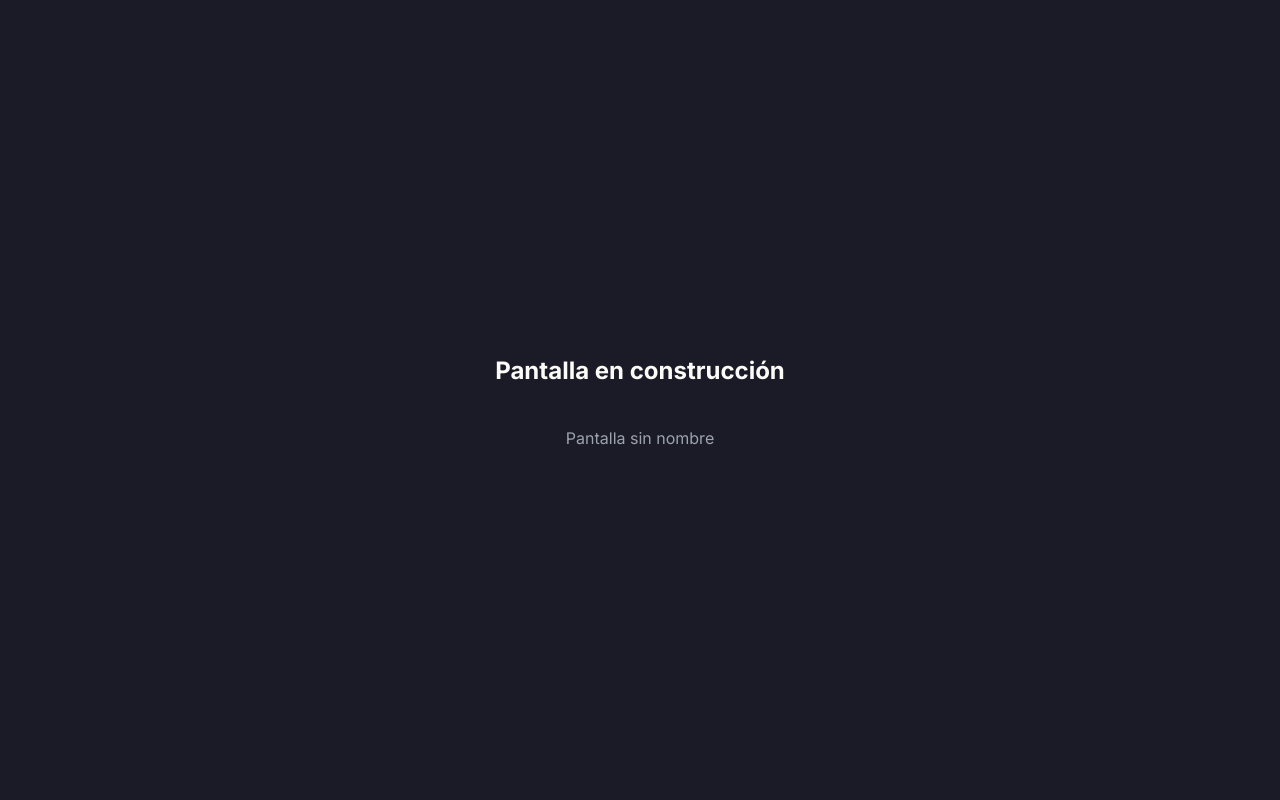
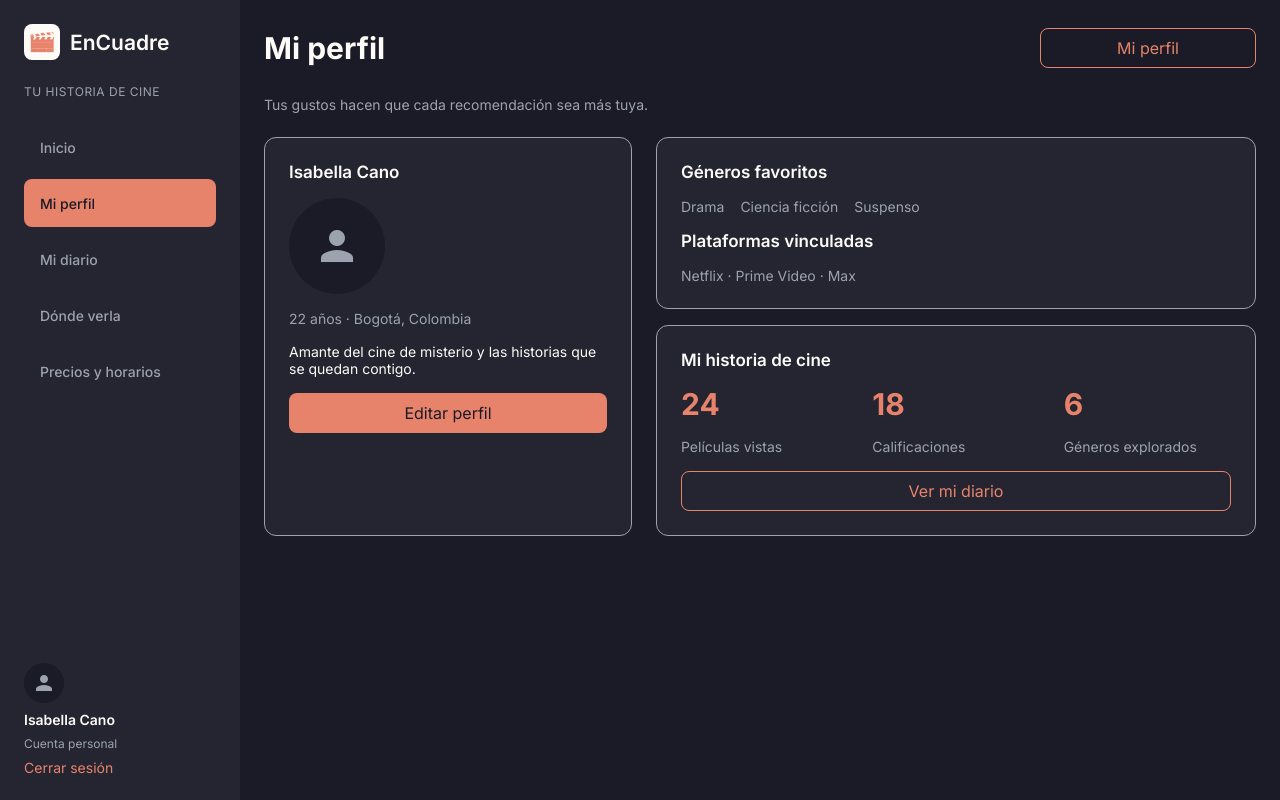
Before and after one commit to isalozanoron/EnCuadre, an Angular app in the folder encuadre-web/: page /mi-perfil in a window 1280 px wide. Built offline with nearby package versions, Linux system fonts and the light colour scheme.

Commit message:
Pantalla Mi perfil (Web)
- Tarjeta de datos personales, generos favoritos, plataformas vinculadas

```diff
--- a/encuadre-web/src/app/app.routes.ts
+++ b/encuadre-web/src/app/app.routes.ts
@@ -1,13 +1,15 @@
 import { Routes } from '@angular/router';
 import { InicioComponent } from './pages/inicio/inicio.component';
+import { PerfilComponent } from './pages/perfil/perfil.component';
 import { EnConstruccionComponent } from './shared/en-construccion/en-construccion.component';
 
 export const routes: Routes = [
   { path: '', redirectTo: 'inicio', pathMatch: 'full' },
   { path: 'inicio', component: InicioComponent },
+  { path: 'mi-perfil', component: PerfilComponent },
 
   // Pantallas de Isabella pendientes (Web): reemplazar por su componente real cuando existan
-  { path: 'mi-perfil', component: EnConstruccionComponent, data: { nombre: 'Mi perfil (pendiente)' } },
+  { path: 'editar-perfil', component: EnConstruccionComponent, data: { nombre: 'Editar perfil (pendiente)' } },
   { path: 'mi-diario', component: EnConstruccionComponent, data: { nombre: 'Mi diario (pendiente)' } },
   { path: 'precios-y-horarios', component: EnConstruccionComponent, data: { nombre: 'Comparar precios y horarios (pendiente)' } },
 
--- a/encuadre-web/src/app/pages/inicio/inicio.component.html
+++ b/encuadre-web/src/app/pages/inicio/inicio.component.html
@@ -4,7 +4,7 @@
   <div class="contenido">
     <div class="encabezado">
       <h1 class="encabezado__titulo">Hola, Isabella</h1>
-      <a mat-stroked-button class="btn-outline" routerLink="/mi-perfil">Mi perfil</a>
+      <a mat-stroked-button class="btn-outline btn--ancho-header" routerLink="/mi-perfil">Mi perfil</a>
     </div>
 
     <p class="subtitulo">Una buena historia empieza con tu próxima película.</p>
--- /dev/null
+++ b/encuadre-web/src/app/pages/perfil/perfil.component.html
@@ -0,0 +1,62 @@
+<div class="pantalla">
+  <app-sidebar activo="perfil"></app-sidebar>
+
+  <div class="contenido">
+    <div class="encabezado">
+      <h1 class="encabezado__titulo">Mi perfil</h1>
+      <a mat-stroked-button class="btn-outline btn--ancho-header" routerLink="/mi-perfil">Mi perfil</a>
+    </div>
+
+    <p class="subtitulo">Tus gustos hacen que cada recomendación sea más tuya.</p>
+
+    <div class="datos-perfil">
+
+      <!-- Tarjeta de datos personales -->
+      <div class="tarjeta tarjeta--datos">
+        <p class="tarjeta__titulo">Isabella Cano</p>
+        <div class="avatar">
+          <mat-icon>person</mat-icon>
+        </div>
+        <p class="dato-secundario">22 años · Bogotá, Colombia</p>
+        <p class="bio">Amante del cine de misterio y las historias que se quedan contigo.</p>
+        <a mat-flat-button class="btn-primary btn--ancho-completo" routerLink="/editar-perfil">Editar perfil</a>
+      </div>
+
+      <!-- Columna de preferencias -->
+      <div class="preferencias">
+
+        <div class="tarjeta">
+          <p class="tarjeta__titulo">Géneros favoritos</p>
+          <div class="lista-generos">
+            @for (genero of generosFavoritos; track genero) {
+              <span class="lista-generos__item">{{ genero }}</span>
+            }
+          </div>
+          <p class="tarjeta__titulo">Plataformas vinculadas</p>
+          <p class="dato-secundario">Netflix · Prime Video · Max</p>
+        </div>
+
+        <div class="tarjeta">
+          <p class="tarjeta__titulo">Mi historia de cine</p>
+          <div class="estadisticas">
+            <div class="estadistica">
+              <p class="estadistica__numero">24</p>
+              <p class="estadistica__etiqueta">Películas vistas</p>
+            </div>
+            <div class="estadistica">
+              <p class="estadistica__numero">18</p>
+              <p class="estadistica__etiqueta">Calificaciones</p>
+            </div>
+            <div class="estadistica">
+              <p class="estadistica__numero">6</p>
+              <p class="estadistica__etiqueta">Géneros explorados</p>
+            </div>
+          </div>
+          <a mat-stroked-button class="btn-outline btn--ancho-completo" routerLink="/mi-diario">Ver mi diario</a>
+        </div>
+
+      </div>
+
+    </div>
+  </div>
+</div>
--- /dev/null
+++ b/encuadre-web/src/app/pages/perfil/perfil.component.scss
@@ -0,0 +1,149 @@
+.pantalla {
+  display: flex;
+  min-height: 100vh;
+  background-color: var(--encuadre-fondo);
+}
+
+.contenido {
+  flex: 1;
+  padding: 24px;
+  display: flex;
+  flex-direction: column;
+  gap: 24px;
+  max-width: 1200px;
+}
+
+.encabezado {
+  display: flex;
+  align-items: center;
+  justify-content: space-between;
+  height: 48px;
+
+  &__titulo {
+    font-family: 'Inter', sans-serif;
+    font-weight: 700;
+    font-size: 30px;
+    color: var(--encuadre-texto-principal);
+    margin: 0;
+  }
+}
+
+.subtitulo {
+  font-family: 'Inter', sans-serif;
+  font-weight: 400;
+  font-size: 14px;
+  color: var(--encuadre-texto-secundario);
+  margin: 0;
+}
+
+.datos-perfil {
+  display: flex;
+  gap: 24px;
+  flex-wrap: wrap;
+}
+
+.tarjeta {
+  background-color: var(--encuadre-superficie);
+  border: 1px solid var(--encuadre-texto-secundario);
+  border-radius: 12px;
+  padding: 24px;
+  display: flex;
+  flex-direction: column;
+  gap: 16px;
+
+  &--datos {
+    flex: 0 1 368px;
+  }
+
+  &__titulo {
+    font-family: 'Inter', sans-serif;
+    font-weight: 600;
+    font-size: 17px;
+    color: var(--encuadre-texto-principal);
+    margin: 0;
+  }
+}
+
+.preferencias {
+  display: flex;
+  flex-direction: column;
+  gap: 16px;
+  flex: 1 1 480px;
+}
+
+.avatar {
+  width: 96px;
+  height: 96px;
+  border-radius: 50%;
+  background-color: var(--encuadre-fondo);
+  display: flex;
+  align-items: center;
+  justify-content: center;
+  color: var(--encuadre-texto-secundario);
+
+  mat-icon {
+    transform: scale(2);
+  }
+}
+
+.dato-secundario {
+  font-family: 'Inter', sans-serif;
+  font-weight: 400;
+  font-size: 14px;
+  color: var(--encuadre-texto-secundario);
+  margin: 0;
+}
+
+.bio {
+  font-family: 'Inter', sans-serif;
+  font-weight: 400;
+  font-size: 14px;
+  color: var(--encuadre-texto-principal);
+  margin: 0;
+}
+
+.btn--ancho-completo {
+  width: 100%;
+}
+
+.lista-generos {
+  display: flex;
+  gap: 16px;
+  flex-wrap: wrap;
+
+  &__item {
+    font-family: 'Inter', sans-serif;
+    font-weight: 400;
+    font-size: 14px;
+    color: var(--encuadre-texto-secundario);
+  }
+}
+
+.estadisticas {
+  display: flex;
+  gap: 24px;
+  flex-wrap: wrap;
+}
+
+.estadistica {
+  display: flex;
+  flex-direction: column;
+  gap: 16px;
+  flex: 1 1 120px;
+
+  &__numero {
+    font-family: 'Inter', sans-serif;
+    font-weight: 700;
+    font-size: 30px;
+    color: var(--encuadre-acento);
+    margin: 0;
+  }
+
+  &__etiqueta {
+    font-family: 'Inter', sans-serif;
+    font-weight: 400;
+    font-size: 14px;
+    color: var(--encuadre-texto-secundario);
+    margin: 0;
+  }
+}
--- /dev/null
+++ b/encuadre-web/src/app/pages/perfil/perfil.component.ts
@@ -0,0 +1,22 @@
+import { Component } from '@angular/core';
+import { CommonModule } from '@angular/common';
+import { RouterModule } from '@angular/router';
+import { MatButtonModule } from '@angular/material/button';
+import { MatIconModule } from '@angular/material/icon';
+import { SidebarComponent } from '../../shared/sidebar/sidebar.component';
+
+/**
+ * Web 11 · Mi perfil.
+ * Prototipo no funcional: los datos (nombre, bio, estadísticas) son
+ * fijos, tal como en el mockup, sin conexión a backend real.
+ */
+@Component({
+  selector: 'app-perfil',
+  standalone: true,
+  imports: [CommonModule, RouterModule, MatButtonModule, MatIconModule, SidebarComponent],
+  templateUrl: './perfil.component.html',
+  styleUrl: './perfil.component.scss'
+})
+export class PerfilComponent {
+  generosFavoritos = ['Drama', 'Ciencia ficción', 'Suspenso'];
+}
--- a/encuadre-web/src/styles.scss
+++ b/encuadre-web/src/styles.scss
@@ -26,6 +26,8 @@ html, body {
 .btn-outline {
   --mdc-outlined-button-container-shape: 8px;
   border: 1px solid var(--encuadre-acento) !important;
+  border-radius: 8px !important;
+  overflow: hidden;
   color: var(--encuadre-acento) !important;
   background: transparent !important;
   font-family: 'Inter', sans-serif;
@@ -38,6 +40,8 @@ html, body {
 /* Botón primario reutilizable (fondo acento, texto fondo oscuro) */
 .btn-primary {
   --mdc-filled-button-container-shape: 8px;
+  border-radius: 8px !important;
+  overflow: hidden;
   background-color: var(--encuadre-acento) !important;
   color: var(--encuadre-fondo) !important;
   font-family: 'Inter', sans-serif;
@@ -46,3 +50,8 @@ html, body {
   height: 48px;
   padding: 0 24px !important;
 }
+
+/* Ancho fijo del botón "Mi perfil" que se repite en el encabezado de cada pantalla */
+.btn--ancho-header {
+  width: 216px;
+}
```
